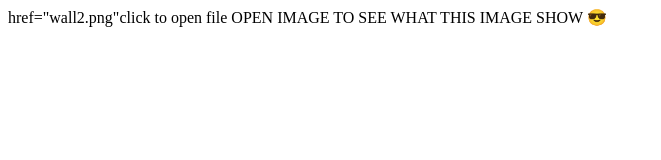
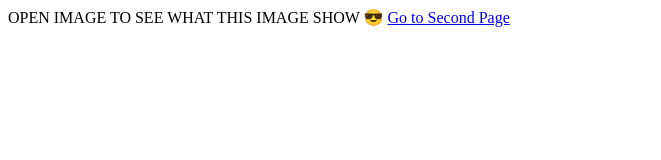
Before and after one commit to Websitedoubt/trailvirus, a plain HTML site: page index.html in a window 1280 px wide. Shown: the whole page, without its empty margins (0-661 px from the left). Drawn offline with Linux system fonts and the light colour scheme.

Commit message:
Update index.html

```diff
--- a/index.html
+++ b/index.html
@@ -2,7 +2,7 @@
 <html>
   <title>IMG VIRUS</title>
 <body>
-  <a>href="wall2.png"click to open file</a>
 OPEN IMAGE TO SEE WHAT THIS IMAGE SHOW 😎
+   <a href="wall2.png">Go to Second Page</a>
 </body>
 </html>
```
